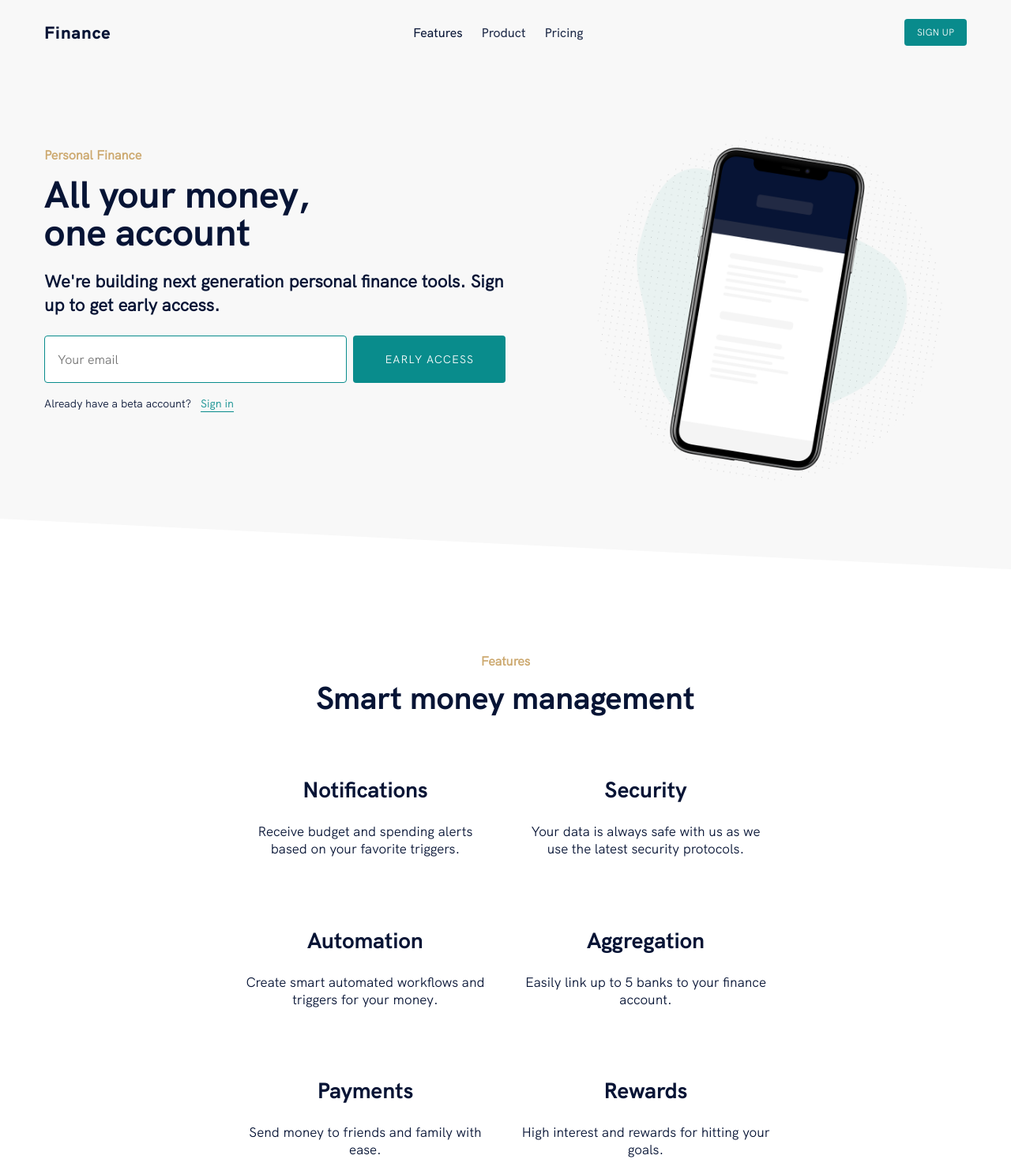
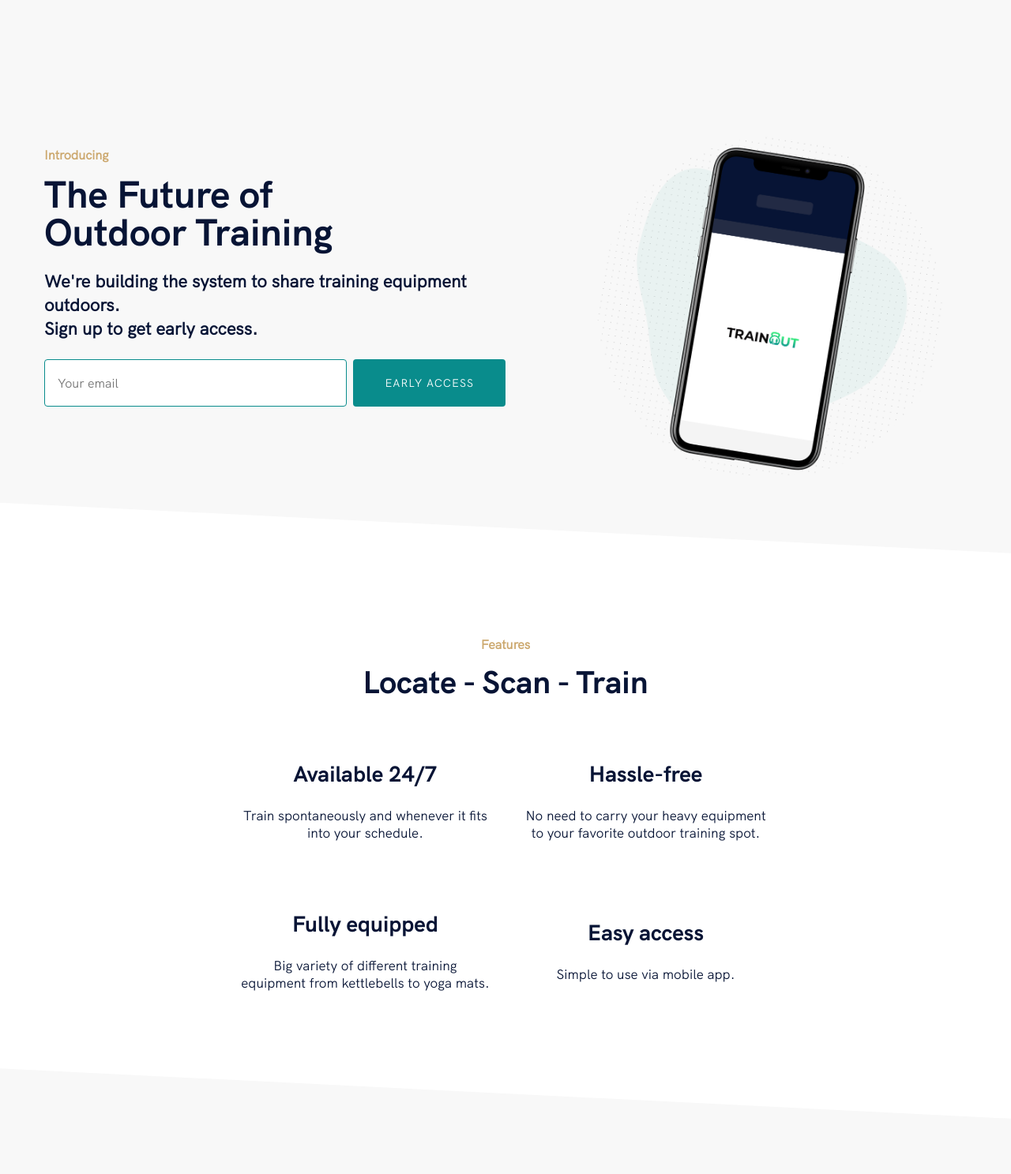
Before and after one commit to alicantorun/trainout-landing-page, a Gatsby site: page / in a window 1280 px wide. Shown: the top 1487 px of the page at 79% size. Built offline with nearby package versions, Linux system fonts and the light colour scheme; Gatsby itself is replaced by a stand-in of ours.

Commit message:
first website wohoo

```diff
--- a/package.json
+++ b/package.json
@@ -8,10 +8,12 @@
     "gatsby": "^2.30.1",
     "gatsby-image": "^2.4.16",
     "gatsby-plugin-google-analytics": "^2.3.13",
+    "gatsby-plugin-mailchimp": "^5.2.2",
     "gatsby-plugin-manifest": "^2.4.23",
     "gatsby-plugin-offline": "^3.2.23",
     "gatsby-plugin-react-helmet": "^3.3.10",
     "gatsby-plugin-sharp": "^2.6.27",
+    "gatsby-plugin-smoothscroll": "^1.2.0",
     "gatsby-plugin-styled-components": "^3.3.10",
     "gatsby-plugin-web-font-loader": "^1.0.4",
     "gatsby-source-filesystem": "^2.3.24",
--- a/src/components/sections/features.js
+++ b/src/components/sections/features.js
@@ -7,43 +7,42 @@ const Features = () => (
   <Section id="features">
     <StyledContainer>
       <Subtitle>Features</Subtitle>
-      <SectionTitle>Smart money management</SectionTitle>
+      <SectionTitle>Locate - Scan - Train</SectionTitle>
       <FeaturesGrid>
         <FeatureItem>
-          <FeatureTitle>Notifications</FeatureTitle>
+          <FeatureTitle>Available 24/7</FeatureTitle>
           <FeatureText>
-            Receive budget and spending alerts based on your favorite triggers.
+            Train spontaneously and whenever it fits into your schedule.
           </FeatureText>
         </FeatureItem>
         <FeatureItem>
-          <FeatureTitle>Security</FeatureTitle>
+          <FeatureTitle>Hassle-free</FeatureTitle>
           <FeatureText>
-            Your data is always safe with us as we use the latest security
-            protocols.
+            No need to carry your heavy equipment to your favorite outdoor
+            training spot.
           </FeatureText>
         </FeatureItem>
         <FeatureItem>
-          <FeatureTitle>Automation</FeatureTitle>
+          <FeatureTitle>Fully equipped</FeatureTitle>
           <FeatureText>
-            Create smart automated workflows and triggers for your money.
+            Big variety of different training equipment from kettlebells to yoga
+            mats.
           </FeatureText>
         </FeatureItem>
         <FeatureItem>
-          <FeatureTitle>Aggregation</FeatureTitle>
-          <FeatureText>
-            Easily link up to 5 banks to your finance account.
-          </FeatureText>
+          <FeatureTitle>Easy access</FeatureTitle>
+          <FeatureText>Simple to use via mobile app.</FeatureText>
         </FeatureItem>
-        <FeatureItem>
+        {/* <FeatureItem>
           <FeatureTitle>Payments</FeatureTitle>
           <FeatureText>Send money to friends and family with ease.</FeatureText>
-        </FeatureItem>
-        <FeatureItem>
+        </FeatureItem> */}
+        {/* <FeatureItem>
           <FeatureTitle>Rewards</FeatureTitle>
           <FeatureText>
             High interest and rewards for hitting your goals.
           </FeatureText>
-        </FeatureItem>
+        </FeatureItem> */}
       </FeaturesGrid>
     </StyledContainer>
   </Section>
@@ -54,7 +53,7 @@ export default Features
 const StyledContainer = styled(Container)``
 
 const SectionTitle = styled.h3`
-  color: ${props => props.theme.color.primary};
+  color: ${(props) => props.theme.color.primary};
   display: flex;
   justify-content: center;
   margin: 0 auto 40px;
@@ -63,7 +62,7 @@ const SectionTitle = styled.h3`
 
 const Subtitle = styled.h5`
   font-size: 16px;
-  color: ${props => props.theme.color.accent};
+  color: ${(props) => props.theme.color.accent};
   letter-spacing: 0px;
   margin-bottom: 12px;
   text-align: center;
@@ -76,7 +75,7 @@ const FeaturesGrid = styled.div`
   margin: 0px auto;
   grid-column-gap: 40px;
   grid-row-gap: 35px;
-  @media (max-width: ${props => props.theme.screen.sm}) {
+  @media (max-width: ${(props) => props.theme.screen.sm}) {
     grid-template-columns: 1fr;
     padding: 0 64px;
   }
@@ -90,7 +89,7 @@ const FeatureItem = styled.div`
 `
 
 const FeatureTitle = styled.h4`
-  color: ${props => props.theme.color.primary};
+  color: ${(props) => props.theme.color.primary};
   letter-spacing: 0px;
   line-height: 30px;
   margin-bottom: 10px;
--- a/src/components/sections/getstarted.js
+++ b/src/components/sections/getstarted.js
@@ -1,5 +1,6 @@
 import React from "react"
 import styled from "styled-components"
+import scrollTo from "gatsby-plugin-smoothscroll"
 
 import { Container, Section } from "../global"
 
@@ -7,7 +8,9 @@ const GetStarted = () => (
   <StyledSection>
     <GetStartedContainer>
       <GetStartedTitle>Be the first to get the beta</GetStartedTitle>
-      <TryItButton>Get early access</TryItButton>
+      <TryItButton onClick={() => scrollTo("#early-access-form")}>
+        Get early access
+      </TryItButton>
       <Subtitle>No credit card required.</Subtitle>
     </GetStartedContainer>
   </StyledSection>
@@ -16,7 +19,7 @@ const GetStarted = () => (
 export default GetStarted
 
 const StyledSection = styled(Section)`
-  background-color: ${props => props.theme.color.background.light};
+  background-color: ${(props) => props.theme.color.background.light};
   clip-path: polygon(0 0, 100% 14%, 100% 100%, 0% 100%);
 `
 
@@ -44,7 +47,7 @@ const TryItButton = styled.button`
   text-transform: uppercase;
   cursor: pointer;
   white-space: nowrap;
-  background: ${props => props.theme.color.secondary};
+  background: ${(props) => props.theme.color.secondary};
   border-radius: 4px;
   padding: 0px 40px;
   border-width: 0px;
@@ -55,16 +58,16 @@ const TryItButton = styled.button`
   &:hover {
     box-shadow: rgba(110, 120, 152, 0.22) 0px 2px 10px 0px;
   }
-  @media (max-width: ${props => props.theme.screen.md}) {
+  @media (max-width: ${(props) => props.theme.screen.md}) {
   }
-  @media (max-width: ${props => props.theme.screen.sm}) {
+  @media (max-width: ${(props) => props.theme.screen.sm}) {
     margin-left: 0;
   }
 `
 
 const Subtitle = styled.span`
-  ${props => props.theme.font_size.xxsmall}
+  ${(props) => props.theme.font_size.xxsmall}
   padding-top: 16px;
   font-size: 14px;
-  color: ${props => props.theme.color.primary};
+  color: ${(props) => props.theme.color.primary};
 `
--- a/src/components/sections/header.js
+++ b/src/components/sections/header.js
@@ -2,13 +2,14 @@ import React from "react"
 import styled from "styled-components"
 import { graphql, useStaticQuery, Link } from "gatsby"
 import Img from "gatsby-image"
+import addToMailchimp from "gatsby-plugin-mailchimp"
 
 import { Container } from "../global"
 
 const Header = () => {
   const data = useStaticQuery(graphql`
     query {
-      file(sourceInstanceName: { eq: "product" }, name: { eq: "green-skew" }) {
+      file(sourceInstanceName: { eq: "product" }, name: { eq: "trainout" }) {
         childImageSharp {
           fluid(maxWidth: 1000) {
             ...GatsbyImageSharpFluid_tracedSVG
@@ -17,34 +18,59 @@ const Header = () => {
       }
     }
   `)
+  const [email, setEmail] = React.useState("")
+  const [msg, setMsg] = React.useState("")
 
-  const handleSubmit = event => {
-    event.preventDefault()
+  const handleSubmit = async (e) => {
+    e.preventDefault()
+    const result = await addToMailchimp(email)
+    // I recommend setting `result` to React state
+    // but you can do whatever you want
+
+    console.log(result)
+
+    if (result.result === "success") {
+      setMsg(result.msg)
+    } else {
+      setMsg(
+        "Something went wrong, please try again later or contact support..."
+      )
+    }
+
+    setEmail("")
   }
 
   return (
-    <HeaderWrapper id="top">
+    <HeaderWrapper id="early-access-form">
       <Container>
         <Flex>
           <HeaderTextGroup>
-            <Subtitle>Personal Finance</Subtitle>
+            <Subtitle>Introducing</Subtitle>
             <h1>
-              All your money,
+              The Future of
               <br />
-              one account
+              Outdoor Training
             </h1>
             <h2>
-              We're building next generation personal finance tools. Sign up to
-              get early access.
+              We're building the system to share training equipment outdoors.
+              <br />
+              Sign up to get early access.
             </h2>
             <HeaderForm onSubmit={handleSubmit}>
-              <HeaderInput placeholder="Your email" />
+              <HeaderInput
+                placeholder="Your email"
+                onChange={(e) => {
+                  setEmail(e.target.value)
+                }}
+                value={email}
+              />
               <HeaderButton>Early access</HeaderButton>
             </HeaderForm>
-            <FormSubtitle>
+            <h2>{msg}</h2>
+            {/* <FormSubtitle>
               Already have a beta account?{" "}
               <FormSubtitleLink to="/">Sign in</FormSubtitleLink>
-            </FormSubtitle>
+            </FormSubtitle> */}
           </HeaderTextGroup>
           <ImageWrapper>
             <StyledImage fluid={data.file.childImageSharp.fluid} />
@@ -63,12 +89,12 @@ const HeaderWrapper = styled.header`
   padding: 160px 0 80px 0;
   position: relative;
   clip-path: polygon(0 0, 100% 0, 100% 100%, 0 calc(100% - 5vw));
-  @media (max-width: ${props => props.theme.screen.md}) {
+  @media (max-width: ${(props) => props.theme.screen.md}) {
   }
 `
 const Subtitle = styled.h5`
   font-size: 16px;
-  color: ${props => props.theme.color.accent};
+  color: ${(props) => props.theme.color.accent};
   letter-spacing: 0px;
   margin-bottom: 16px;
 `
@@ -80,19 +106,19 @@ const HeaderTextGroup = styled.div`
     width: 120%;
     margin-bottom: -4.5%;
 
-    @media (max-width: ${props => props.theme.screen.md}) {
+    @media (max-width: ${(props) => props.theme.screen.md}) {
       margin: 0 16px;
     }
   }
 
   h1 {
     margin: 0 0 24px;
-    color: ${props => props.theme.color.primary};
+    color: ${(props) => props.theme.color.primary};
   }
 
   h2 {
     margin-bottom: 24px;
-    ${props => props.theme.font_size.regular}
+    ${(props) => props.theme.font_size.regular}
   }
 
   p {
@@ -105,7 +131,7 @@ const Flex = styled.div`
   justify-content: space-between;
   align-content: center;
   grid-template-columns: 1fr 1fr;
-  @media (max-width: ${props => props.theme.screen.md}) {
+  @media (max-width: ${(props) => props.theme.screen.md}) {
     grid-template-columns: 1fr;
     grid-gap: 64px;
   }
@@ -116,45 +142,45 @@ const HeaderForm = styled.form`
   flex-direction: row;
   padding-bottom: 16px;
 
-  @media (max-width: ${props => props.theme.screen.sm}) {
+  @media (max-width: ${(props) => props.theme.screen.sm}) {
     flex-direction: column;
   }
 `
 
 const FormSubtitle = styled.span`
-  ${props => props.theme.font_size.xxsmall}
+  ${(props) => props.theme.font_size.xxsmall}
 `
 
 const FormSubtitleLink = styled(Link)`
-  color: ${props => props.theme.color.secondary};
+  color: ${(props) => props.theme.color.secondary};
   padding-bottom: 1px;
   margin-left: 8px;
   text-decoration: none;
-  border-bottom: 1px solid ${props => props.theme.color.secondary};
+  border-bottom: 1px solid ${(props) => props.theme.color.secondary};
 `
 
 const HeaderInput = styled.input`
   font-weight: 500;
   font-size: 16px;
-  color: ${props => props.theme.color.primary};
+  color: ${(props) => props.theme.color.primary};
   line-height: 42px;
   width: 100%;
   text-align: left;
   height: 60px;
   border-width: 1px;
   border-style: solid;
-  border-color: ${props => props.theme.color.secondary};
+  border-color: ${(props) => props.theme.color.secondary};
   border-image: initial;
   border-radius: 4px;
   padding: 8px 16px;
   outline: 0px;
   &:focus {
-    box-shadow: inset ${props => props.theme.color.secondary} 0px 0px 0px 2px;
+    box-shadow: inset ${(props) => props.theme.color.secondary} 0px 0px 0px 2px;
   }
-  @media (max-width: ${props => props.theme.screen.md}) {
+  @media (max-width: ${(props) => props.theme.screen.md}) {
     margin-bottom: 8px;
   }
-  @media (max-width: ${props => props.theme.screen.sm}) {
+  @media (max-width: ${(props) => props.theme.screen.sm}) {
     display: block;
     width: 100%;
   }
@@ -171,7 +197,7 @@ const HeaderButton = styled.button`
   text-transform: uppercase;
   cursor: pointer;
   white-space: nowrap;
-  background: ${props => props.theme.color.secondary};
+  background: ${(props) => props.theme.color.secondary};
   border-radius: 4px;
   padding: 0px 40px;
   border-width: 0px;
@@ -182,26 +208,26 @@ const HeaderButton = styled.button`
   &:hover {
     box-shadow: rgba(110, 120, 152, 0.22) 0px 2px 10px 0px;
   }
-  @media (max-width: ${props => props.theme.screen.md}) {
+  @media (max-width: ${(props) => props.theme.screen.md}) {
   }
-  @media (max-width: ${props => props.theme.screen.sm}) {
+  @media (max-width: ${(props) => props.theme.screen.sm}) {
     margin-left: 0;
   }
 `
 const ImageWrapper = styled.div`
   justify-self: end;
   align-self: center;
-  @media (max-width: ${props => props.theme.screen.md}) {
+  @media (max-width: ${(props) => props.theme.screen.md}) {
     justify-self: center;
   }
 `
 
 const StyledImage = styled(Img)`
   width: 500px;
-  @media (max-width: ${props => props.theme.screen.md}) {
+  @media (max-width: ${(props) => props.theme.screen.md}) {
     width: 400px;
   }
-  @media (max-width: ${props => props.theme.screen.sm}) {
+  @media (max-width: ${(props) => props.theme.screen.sm}) {
     width: 300px;
     display: none;
   }
--- a/src/pages/index.js
+++ b/src/pages/index.js
@@ -12,11 +12,11 @@ import GetStarted from "../components/sections/getstarted"
 const IndexPage = () => (
   <Layout>
     <SEO title="Home" />
-    <Navigation />
+    {/* <Navigation /> */}
     <Header />
     <Features />
     <GetStarted />
-    <Footer />
+    {/* <Footer /> */}
   </Layout>
 )
 
```
Also changed, not shown: gatsby-config.js (+9 -0 lines), src/images/product/trainout.png (added), 1 other file.
